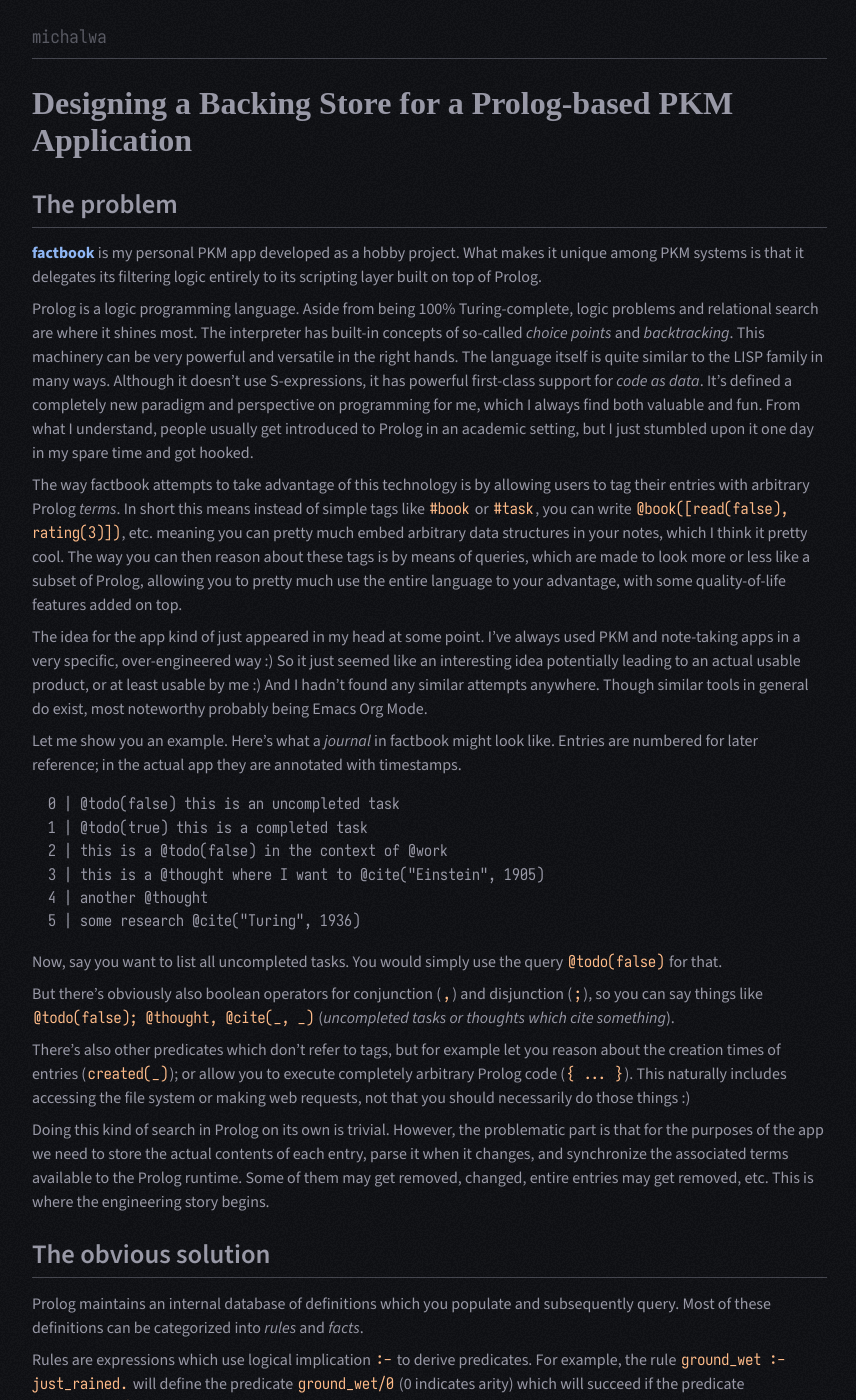
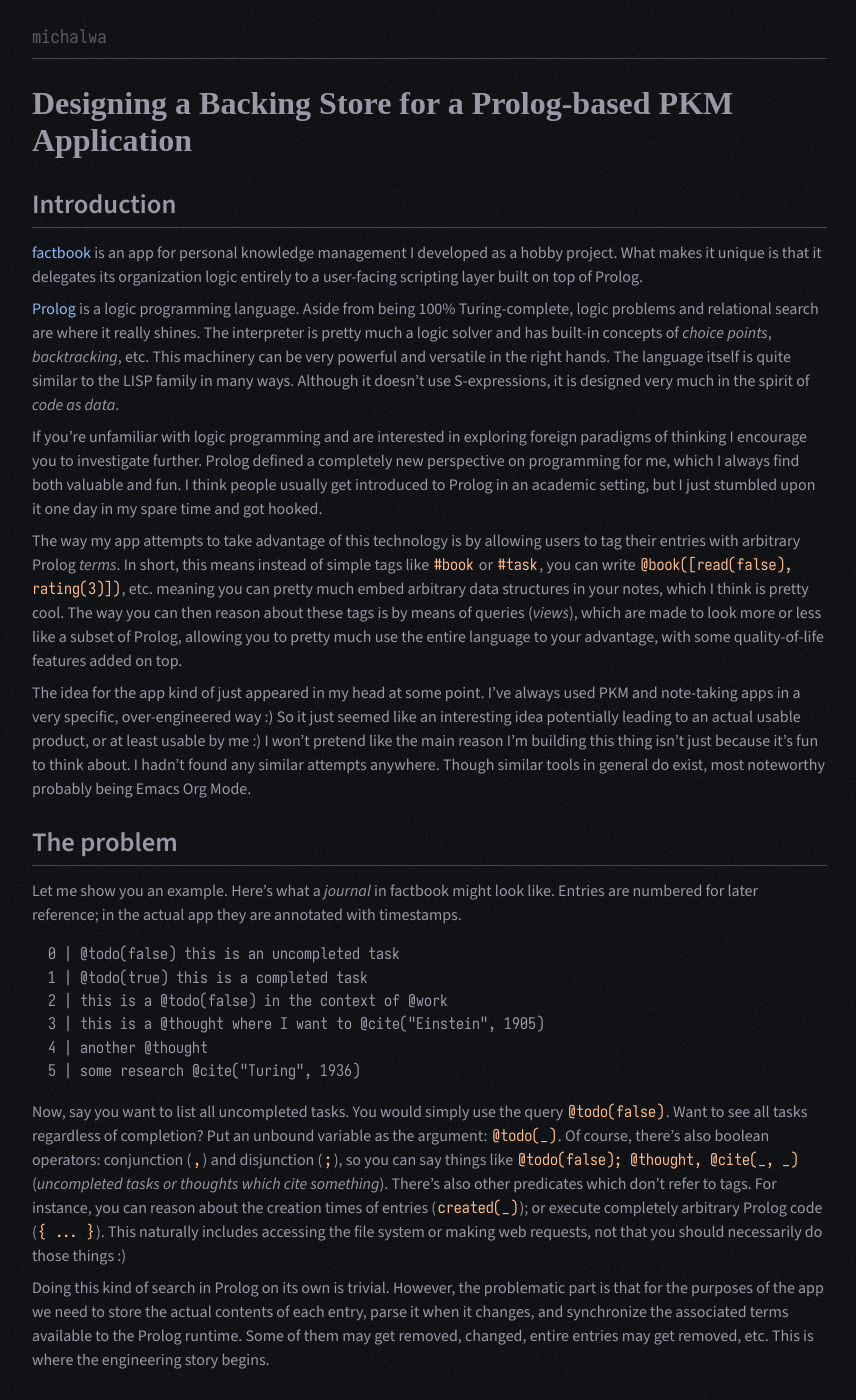
Before and after one commit to michalwa/michalwa.github.io, a Jekyll site: the page built from _posts/2026-07-10-designing-a-backing-store.md, in a window 1280 px wide and 1400 px high. Shown: the whole window, without its empty margins (203-1059 px from the left). Built offline with Jekyll 4.4.1, drawn with Linux system fonts in a browser that asks for light colours; some web fonts are replaced; some of the changed text lies outside the part shown.

Commit message:
post tweaks

````diff
--- a/_posts/2026-07-10-designing-a-backing-store.md
+++ b/_posts/2026-07-10-designing-a-backing-store.md
@@ -5,15 +5,19 @@
 
 # Designing a Backing Store for a Prolog-based PKM Application
 
+## Introduction
+
+[factbook](https://github.com/michalwa/factbook) is an app for personal knowledge management I developed as a hobby project. What makes it unique is that it delegates its organization logic entirely to a user-facing scripting layer built on top of Prolog.
+
+[Prolog](https://www.metalevel.at/prolog) is a logic programming language. Aside from being 100% Turing-complete, logic problems and relational search are where it really shines. The interpreter is pretty much a logic solver and has built-in concepts of _choice points_, _backtracking_, etc. This machinery can be very powerful and versatile in the right hands. The language itself is quite similar to the LISP family in many ways. Although it doesn’t use S-expressions, it is designed very much in the spirit of _code as data_.
+
+If you're unfamiliar with logic programming and are interested in exploring foreign paradigms of thinking I encourage you to investigate further. Prolog defined a completely new perspective on programming for me, which I always find both valuable and fun. I think people usually get introduced to Prolog in an academic setting, but I just stumbled upon it one day in my spare time and got hooked.
+
+The way my app attempts to take advantage of this technology is by allowing users to tag their entries with arbitrary Prolog _terms_. In short, this means instead of simple tags like `#book` or `#task`, you can write `@book([read(false), rating(3)])`, etc. meaning you can pretty much embed arbitrary data structures in your notes, which I think is pretty cool. The way you can then reason about these tags is by means of queries (_views_), which are made to look more or less like a subset of Prolog, allowing you to pretty much use the entire language to your advantage, with some quality-of-life features added on top.
+
+The idea for the app kind of just appeared in my head at some point. I’ve always used PKM and note-taking apps in a very specific, over-engineered way&nbsp;:) So it just seemed like an interesting idea potentially leading to an actual usable product, or at least usable by me&nbsp;:) I won't pretend like the main reason I'm building this thing isn't just because it's fun to think about. I hadn’t found any similar attempts anywhere. Though similar tools in general do exist, most noteworthy probably being Emacs Org Mode.
+
 ## The problem
-
-[**factbook**](https://github.com/michalwa/factbook) is my personal PKM app developed as a hobby project. What makes it unique among PKM systems is that it delegates its filtering logic entirely to its scripting layer built on top of Prolog.
-
-Prolog is a logic programming language. Aside from being 100% Turing-complete, logic problems and relational search are where it shines most. The interpreter has built-in concepts of so-called _choice points_ and _backtracking_. This machinery can be very powerful and versatile in the right hands. The language itself is quite similar to the LISP family in many ways. Although it doesn’t use S-expressions, it has powerful first-class support for _code as data_. It’s defined a completely new paradigm and perspective on programming for me, which I always find both valuable and fun. From what I understand, people usually get introduced to Prolog in an academic setting, but I just stumbled upon it one day in my spare time and got hooked.
-
-The way factbook attempts to take advantage of this technology is by allowing users to tag their entries with arbitrary Prolog _terms_. In short this means instead of simple tags like `#book` or `#task`, you can write `@book([read(false), rating(3)])`, etc. meaning you can pretty much embed arbitrary data structures in your notes, which I think it pretty cool. The way you can then reason about these tags is by means of queries, which are made to look more or less like a subset of Prolog, allowing you to pretty much use the entire language to your advantage, with some quality-of-life features added on top.
-
-The idea for the app kind of just appeared in my head at some point. I’ve always used PKM and note-taking apps in a very specific, over-engineered way :) So it just seemed like an interesting idea potentially leading to an actual usable product, or at least usable by me :) And I hadn’t found any similar attempts anywhere. Though similar tools in general do exist, most noteworthy probably being Emacs Org Mode.
 
 Let me show you an example. Here’s what a _journal_ in factbook might look like. Entries are numbered for later reference; in the actual app they are annotated with timestamps.
 
@@ -26,11 +30,7 @@
 5 | some research @cite("Turing", 1936)
 ```
 
-Now, say you want to list all uncompleted tasks. You would simply use the query `@todo(false)` for that.
-
-But there’s obviously also boolean operators for conjunction (`,`) and disjunction (`;`), so you can say things like `@todo(false); @thought, @cite(_, _)` (_uncompleted tasks or thoughts which cite something_).
-
-There’s also other predicates which don’t refer to tags, but for example let you reason about the creation times of entries (`created(_)`); or allow you to execute completely arbitrary Prolog code (`{ ... }`). This naturally includes accessing the file system or making web requests, not that you should necessarily do those things :)
+Now, say you want to list all uncompleted tasks. You would simply use the query `@todo(false)`. Want to see all tasks regardless of completion? Put an unbound variable as the argument: `@todo(_)`. Of course, there’s also boolean operators: conjunction (`,`) and disjunction (`;`), so you can say things like `@todo(false); @thought, @cite(_, _)` (_uncompleted tasks or thoughts which cite something_). There’s also other predicates which don’t refer to tags. For instance, you can reason about the creation times of entries (`created(_)`); or execute completely arbitrary Prolog code (`{ ... }`). This naturally includes accessing the file system or making web requests, not that you should necessarily do those things&nbsp;:)
 
 Doing this kind of search in Prolog on its own is trivial. However, the problematic part is that for the purposes of the app we need to store the actual contents of each entry, parse it when it changes, and synchronize the associated terms available to the Prolog runtime. Some of them may get removed, changed, entire entries may get removed, etc. This is where the engineering story begins.
 
@@ -40,7 +40,9 @@
 
 Rules are expressions which use logical implication `:-` to derive predicates. For example, the rule `ground_wet :- just_rained.` will define the predicate `ground_wet/0` (0 indicates arity) which will succeed if the predicate `just_rained/0` succeeds. Rules can more or less be thought of as _boolean functions_ in other languages, especially since they can also include side effects which will be triggered sequentially as the solver progresses through the right-hand side of the definition.
 
-Facts on the other hand are expressions which simply declare a particular set of invocations of a predicate to be true, without depending from other predicates. For example, the fact `ground_wet.` will make the predicate `ground_wet/0` succeed unconditionally.
+Facts on the other hand are expressions which simply declare a particular set of invocations of a predicate to be true, without depending from other predicates (or can also be thought of as rules of the form `_ :- true.`). For example, the fact `ground_wet.` will make the predicate `ground_wet/0` succeed unconditionally.
+
+These definitions make up most of Prolog programs. They are typically declared inside of `.pl` files, loaded either at startup or at some later point while working with the interpreter, and then either interactively queried, or called via a particular entry point _goal_.
 
 Let’s see what our example entry database could look like written in terms of Prolog facts:
 
@@ -55,15 +57,11 @@
 entry_tag(5, cite("Turing", 1936)).
 ```
 
-As you can see, we define the relation `entry_tag/2` which associates an entry ID with a tag included in the entry. To then retrieve IDs of entries containing the `todo/1` tag, we could use the following Prolog query: `?- entry_tag(E, todo(_)).`
+As you can see, we define the relation `entry_tag/2` which associates an entry ID with a tag included in the entry. Multiple definitions referring to the same predicate will be searched sequentially to yield alternative solutions. To then retrieve IDs of entries containing the `todo/1` tag, we could use the following Prolog query: `?- entry_tag(E, todo(_)).`
 
-These kinds of _clauses_ make up most of Prolog programs. They are typically declared inside of a `.pl` file, loaded either at startup or at some later point while working with the interpreter, and then either interactively queried, or called via a particular entry point _goal_.
+The obvious issue is that for the purposes of my app, I wouldn’t want to have to regenerate this database and boot up a fresh Prolog runtime every time a single entry changes. Well, it turns out you can also declare facts and rules at "query time" using `asserta/1` and `assertz/1`. These are predicates, which you can query just like other predicates, including as part of rules, but have the special side effect of mutating the Prolog database by either prepending or appending facts or rules. There are also a bunch of related predicates for retracting clauses.
 
-The obvious issue is that for the purposes of my app, I wouldn’t want to have to regenerate this database and boot up a fresh Prolog runtime every time a single entry changes.
-
-Well, it turns out you can also declare facts and rules at “query time” using `asserta/1` and `assertz/1`. These are predicates, which you can query just like other predicates, including as part of rules, but have the special side effect of mutating the Prolog database by either prepending or appending facts or rules. There are also a bunch of related predicates for retracting clauses.
-
-Let’s see what an example change could look like. Say we change the content of entry 0 from “_@todo(false) this is an uncompleted task_” to “_@todo(true) this is a completed task_”. How can we update the Prolog database accordingly?
+Let’s see what an example change could look like. Say we change the content of entry 0 from "_@todo(false) this is an uncompleted task_" to "_@todo(true) this is a completed task_". How can we update the Prolog database accordingly?
 
 Well, to be safe we would probably need to first retract all facts about that entry:
 
@@ -79,10 +77,10 @@
 
 If the entry got deleted as a whole, we would only do the retraction.
 
-This might seem like **the** solution at first glance and, to be fair, I have not honestly tested this and verified its performance. It could turn out that for small sets of entries it’s completely viable. However, I immediately got a strong gut feeling that this would not be the way to go. In a professional setting, I would probably go through the effort of actual prototyping to have concrete measurements to base my judgment on. In my hobby project I get to skip that part :) But let me try to explain why I felt that way:
+This might seem like **the** solution at first glance and, to be fair, I have not honestly tested this and verified its performance. It could turn out that for small sets of entries it’s completely viable. However, I immediately got a strong gut feeling that this would not be the way to go. In a professional setting, I would probably go through the effort of actual prototyping to have concrete measurements to base my judgment on. In my hobby project I get to skip that part&nbsp;:) But let me try to explain why I felt that way:
 
-- I make actual performance judgments warily, having skipped actual benchmarking, but I reckon the universal nature of the dynamic database must ultimately prove worse than a custom backing store tailored to the specific common mutations occuring in the app.
-- In any case, relying on the Prolog database gives limited to no control over the way tags are stored and search performance. In SWI-Prolog there are ways to ensure that the asserted clauses are properly indexed, for example, to allow efficient search. But ultimately you give up most of the performance fine-tuning to the specifics of the Prolog implementation.
+- I make actual performance judgments warily, having skipped actual benchmarking, but I reckon the universal nature of the dynamic database must ultimately prove worse than a custom backing store tailored to the specifics of how the application operates.
+- In any case, relying on the Prolog database gives limited to no control over the way tags are stored and search performance. In SWI-Prolog (the Prolog implementation I'm using) there are ways to ensure that the asserted clauses are properly indexed, for example, to allow efficient search. But ultimately you give up most of the performance fine-tuning to the specifics of the Prolog implementation.
 - From an architectural perspective, tying the performance of data storage to Prolog does not seem ideal either. I would like Prolog to be scoped to only the functionality it is specifically intended to enable in the application.
 - In the near future I would also like to implement things like full-text search integrated into the query interface. I doubt this can be implemented reliably and efficiently in Prolog, and so it will most likely need a native implementation. It would then be nice to keep indexing text consistent with indexing terms, perhaps even reusing certain components between them.
 
@@ -92,23 +90,19 @@
 assertz(entry_tags(0, [foo(X), bar(X)])).
 ```
 
-Otherwise variables seem to be scoped to each invocation of `assertz/1`. And this approach would probably be quite bad for indexing (you can’t index by the functor of the tag anymore). But this is arguably an extremely contrived feature that I’m only planning to add because it’s fun to think about :)
+Otherwise variables would be scoped to each invocation of `assertz/1`. And this approach would probably be quite bad for indexing (you can’t index by the functor of the tag anymore). Granted, this is an extremely contrived feature that I’m only planning to add because it’s a fun challenge&nbsp;:)
 
-All in all, I think engineering an efficient solution entirely in Prolog would be a very interesting challenge in itself. I chose not to go that way.
+All in all, I think engineering a reasonably efficient solution entirely in Prolog could be possible and a very interesting challenge in itself. I chose not to go that way.
 
 ## Setup
 
-The way you interface with the Prolog interpreter is split into 2 aspects:
+The way you interface with the Prolog interpreter is split into two aspects:
 
-**Constructing terms:** This is done with functions like `PL_put_...`, e.g. `PL_put_atom`, which you call “bottom-up” to construct your term trees.
+**Constructing terms:** This is done with functions like `PL_put_...`, e.g. `PL_put_atom`, which you call "bottom-up" to construct your term trees. In my [Rust wrapper](https://github.com/michalwa/factbook/tree/main/factbook-swipl) I wrote a macro which allows me to do this more conveniently, e.g. `term! { &pl => entry_tag(0, todo(true)) }`. But you can also simply delegate parsing to Prolog itself using `PL_put_term_from_chars`, with some limitations. The one crucial use of this is for constructing the _goal_ term for querying.
 
-In my [Rust wrapper](https://github.com/michalwa/factbook/tree/main/factbook-swipl) I wrote a macro which allows me to do this more conveniently, e.g. `term! { &pl => entry_tag(0, todo(true)) }`. But you can also simply delegate parsing to Prolog itself using `PL_put_term_from_chars`, with some limitations.
+**Calling Rust from Prolog:** This is where the magic happens. You can define so-called _foreign predicates_, which are basically predicates with native implementations that will be called to obtain solutions. The implementations are free to emulate all of the properties of regular predicates.
 
-The one crucial use of this is for constructing the _goal_ term for querying. Otherwise I mostly use this in unit tests for the wrapper itself. There’s also some built-in predicates which I could potentially call this way to configure the runtime.
-
-**Calling Rust from Prolog:** This is where the magic happens. You can define so-called _foreign predicates_, which are basically predicates with a native implementation that will be called to obtain solutions. The implementation is free to emulate all of the properties of a regular predicate.
-
-There are generally several _modes_ of predicates, the two which are relevant here being _semi-determinate_ and _non-determinate_. The former are allowed either to fail or to succeed exactly once (producing a single solution). The latter may succeed an arbitrary number of times, producing separate (not necessarily distinct) solutions.
+There are generally several _modes_ of predicates, the two which are relevant here being _semi-determinate_ and _non-determinate_. The former are allowed either to fail or to succeed exactly once (producing a single solution). The latter may succeed an arbitrary number of times, producing alternative (not necessarily distinct) solutions.
 
 In my wrapper, I have two traits describing this (simplified):
 
@@ -125,9 +119,9 @@
 
 As you can see, non-determinate predicates are allowed to construct a state and mutate it upon each invocation during search.
 
-The way you actually yield values from a predicate is by _unifying_ the arguments with other terms. Without going into unnecessary detail, you may think of the type `Term` as being a kind of mutable reference or “out parameter”, which the predicate may write to before returning `true`.
+The way you actually yield values from a predicate is by _unifying_ the arguments with other terms. Without going into unnecessary detail, you may think of the type `Term` as being a kind of mutable reference or "out parameter", which the predicate may write to before returning `true`. You may also choose to return `false` at whichever point, which terminates the predicate call.
 
-Terms may contain arbitrary blobs, meaning we can actually embed references to arbitrary state into the goal term and pass it down to our foreign predicate implementation.
+Terms may contain arbitrary blobs, meaning we can actually embed references to some native state into the goal term and pass it down to our foreign predicate implementation. The wrapper defines a `ScopedBlob` type which allows doing this with non-`'static` data safely.
 
 All of this lets us construct the core infrastructure that will allow us to implement any kind of search natively in Rust and make it available to Prolog.
 
````
